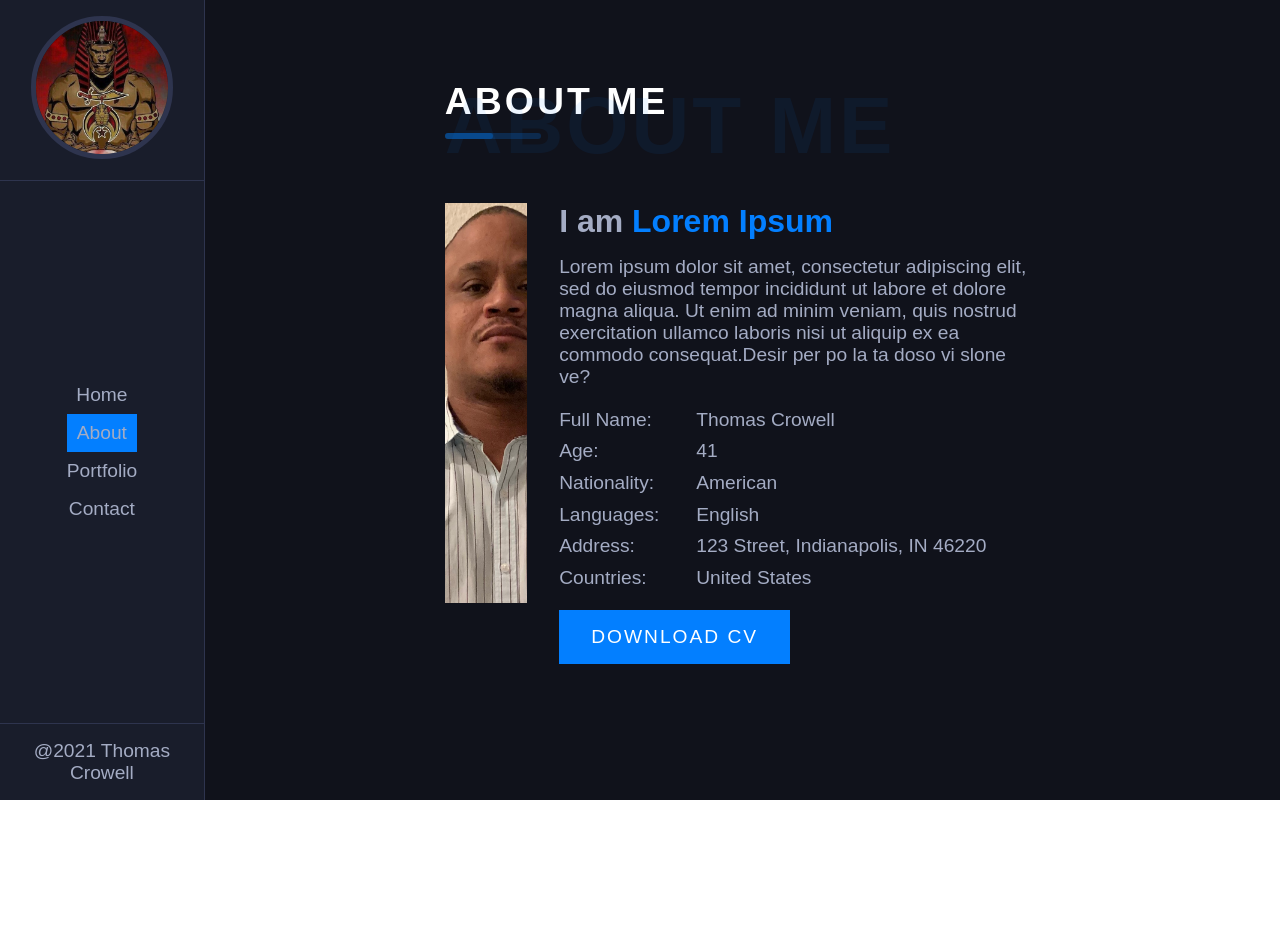
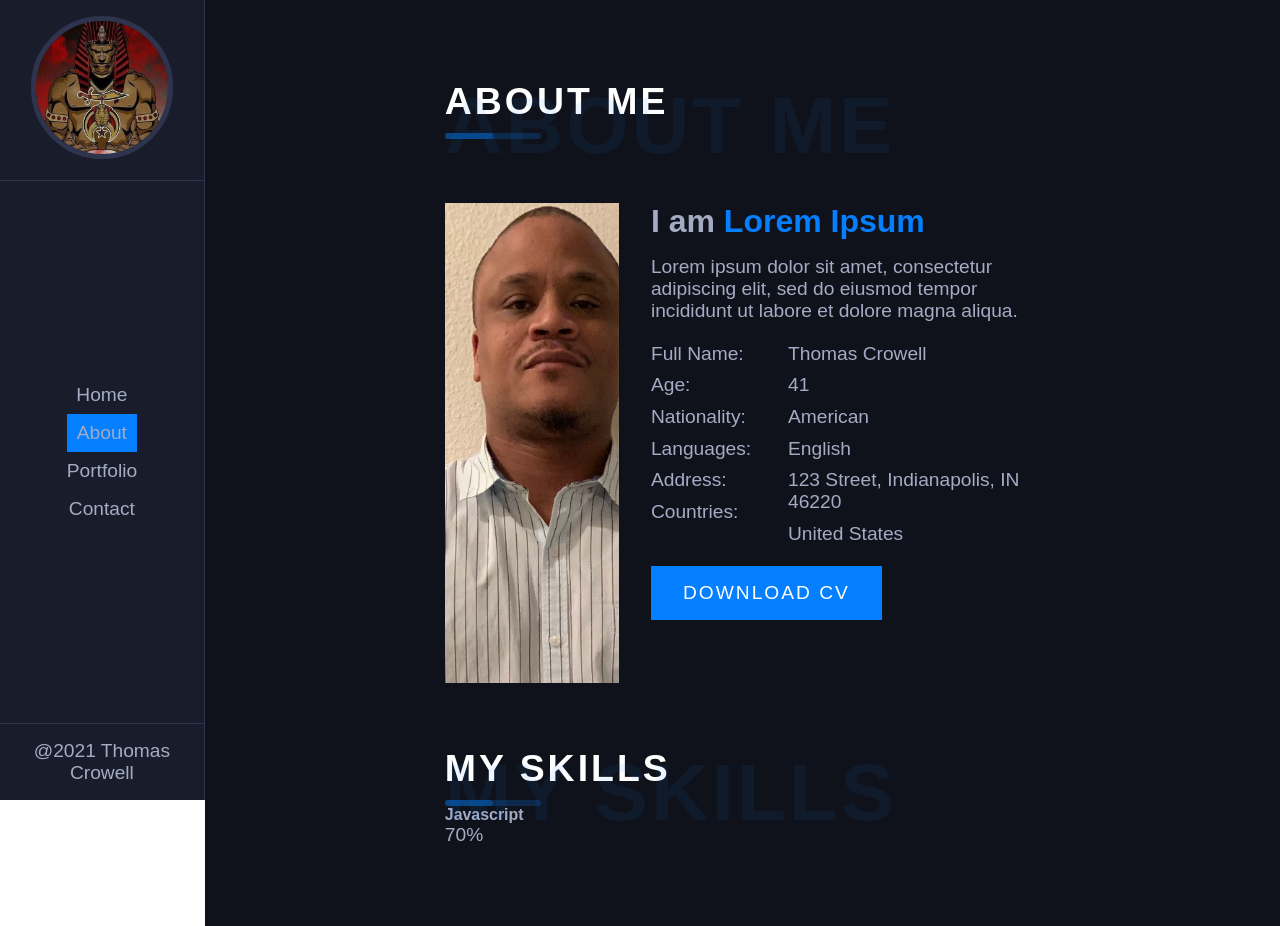
Before and after one commit to kamoflaugeCoder/React-Portfolio, a React (Create React App) app: page /about in a window 1280 px wide. Before the commit the page ends 800 px from the top, so only its background shows below. Built offline with nearby package versions, Linux system fonts and the light colour scheme.

Commit message:
Skill Section added

```diff
--- a/src/App.scss
+++ b/src/App.scss
@@ -2,6 +2,7 @@
 @import './styles/layout';
 @import './styles/typography';
 @import './styles/navbar';
+@import './styles/skill';
 @import './styles/title';
 
 *{
--- a/src/pages/ImageSection.jsx
+++ b/src/components/ImageSection.jsx
@@ -11,7 +11,7 @@
             <div className="about-info">
                 <h4>I am<span> Lorem Ipsum</span></h4>
                 <p className="about-text">
-                    Lorem ipsum dolor sit amet, consectetur adipiscing elit, sed do eiusmod tempor incididunt ut labore et dolore magna aliqua. Ut enim ad minim veniam, quis nostrud exercitation ullamco laboris nisi ut aliquip ex ea commodo consequat.Desir per po la ta doso vi slone ve?
+                    Lorem ipsum dolor sit amet, consectetur adipiscing elit, sed do eiusmod tempor incididunt ut labore et dolore magna aliqua.
                 </p>
                 <div className="about-details">
                     <div className="left-section">
--- /dev/null
+++ b/src/components/SkillsSection.jsx
@@ -0,0 +1,19 @@
+import React from 'react'
+
+function SkillsSection({ skill, progress }) {
+    return (
+        <div className="SkillsSection">
+            <div className="skills-container">
+                <h5 className="skill-title">{skill}</h5>
+                <div className="skill-bar">
+                    <p className="skill-text">{progress}</p>
+                    <div className="skill-progress">
+
+                    </div>
+                </div>
+            </div>
+        </div>
+    )
+}
+
+export default SkillsSection
--- a/src/pages/AboutPage.jsx
+++ b/src/pages/AboutPage.jsx
@@ -1,12 +1,15 @@
 import React from 'react'
 import Title from '../components/title'
-import ImageSection from './ImageSection'
+import ImageSection from '../components/ImageSection'
+import SkillsSection from '../components/SkillsSection'
 
 function AboutPage() {
     return (
         <div className="AboutPage">
             <Title title={`About Me`} span={`About Me`} />
             <ImageSection />
+            <Title title={`My Skills`} span={`My Skills`} />
+            <SkillsSection skill={'Javascript'} progress={'70%'} />
         </div>
     )
 }
--- a/src/styles/_about.scss
+++ b/src/styles/_about.scss
@@ -1,9 +1,10 @@
 .ImageSection{
     display: flex;
     margin-top: 4rem;
+    margin-bottom: 4rem;
 
     .img{
-        height: 50vh;
+        height: 60vh;
         img{
             width: 100%;
             object-fit: cover;
@@ -45,7 +46,7 @@
       letter-spacing: 2px;
       margin-top: 1rem;
       position: relative;
-      transition: all 0.4s ease-in-out;
+
       &::after{
           position:absolute;
           content: "";
@@ -54,6 +55,7 @@
           left: 0;
           bottom: 0;
           background-color: red;
+          transition: all 0.4s ease-in-out;
           }
           &:hover::after{
             width: 100%;
--- /dev/null
+++ b/src/styles/_skill.scss
@@ -0,0 +1,19 @@
+.SkillsSection{
+
+}
+
+.skills-container{
+    .skill-title{
+
+    }
+}
+
+.skill-bar{
+    .skill-text{
+
+    }
+}
+
+.skill-progress{
+
+}
```
